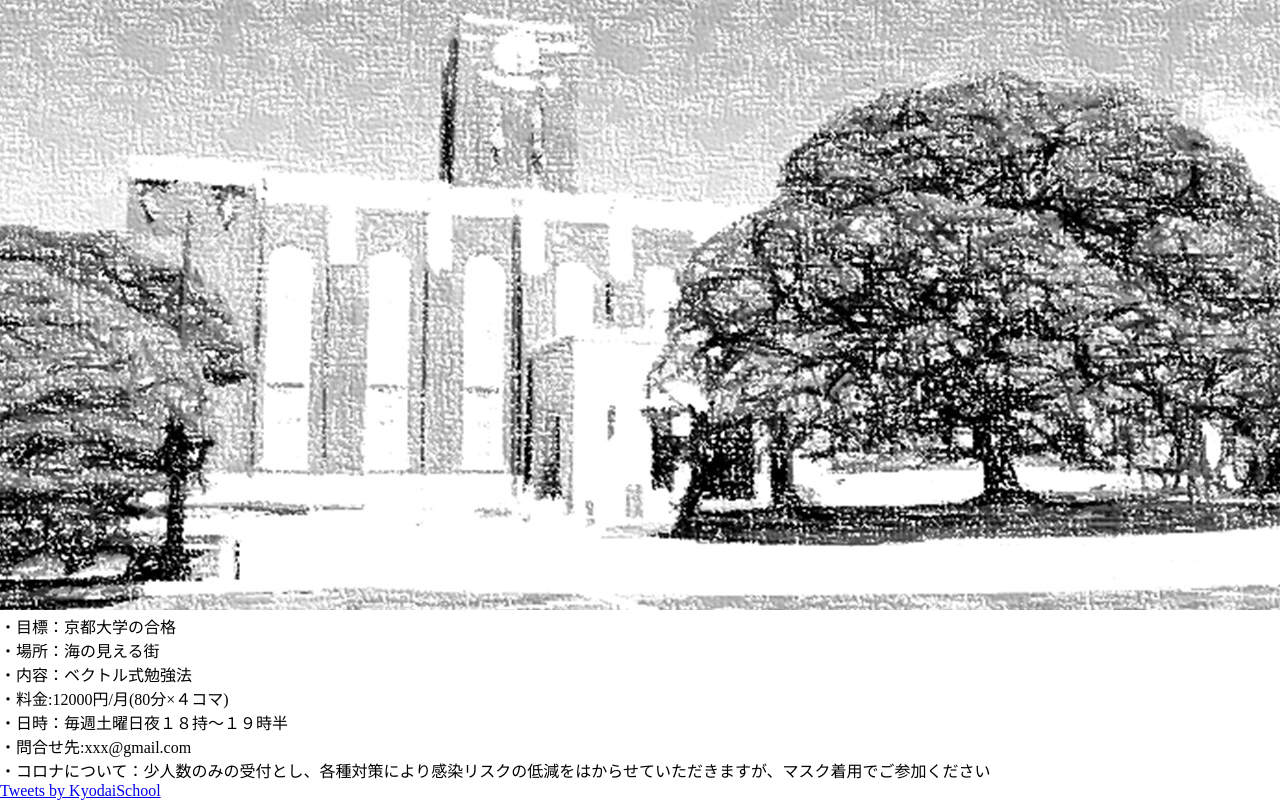
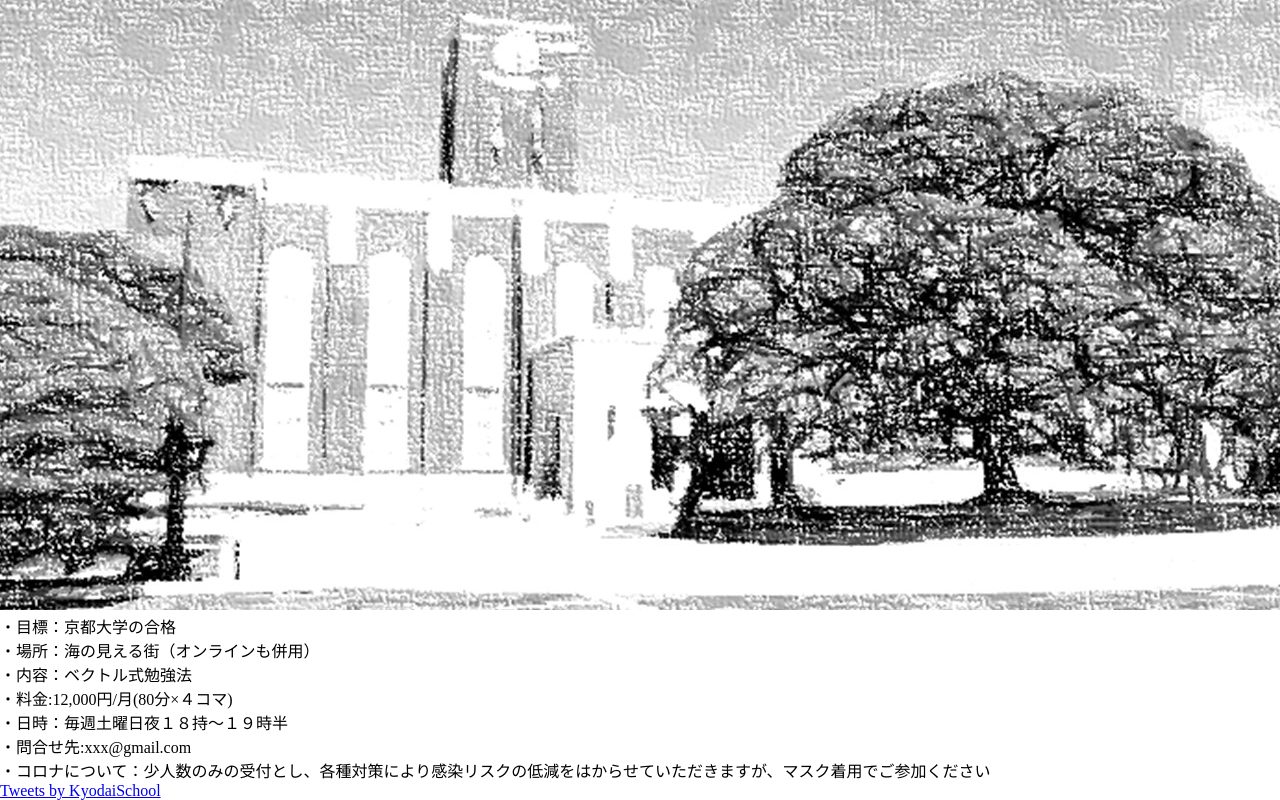
Before and after one commit to okamoto8907/Home, a plain HTML site: page index.html in a window 1280 px wide. Shown: the part 321-1121 px from the top of the page. Drawn offline with Linux system fonts and the light colour scheme.

Commit message:
Update index.html

```diff
--- a/index.html
+++ b/index.html
@@ -42,9 +42,9 @@
 
 
     <p>     ・目標：京都大学の合格</p>
-    <p>     ・場所：海の見える街</p>
+    <p>     ・場所：海の見える街（オンラインも併用）</p>
     <p>     ・内容：ベクトル式勉強法</p>
-    <p>     ・料金:12000円/月(80分×４コマ)</p>
+    <p>     ・料金:12,000円/月(80分×４コマ)</p>
     <p>     ・日時：毎週土曜日夜１８持〜１９時半</p>
     <p>     ・問合せ先:xxx@gmail.com</p>
     <p>     ・コロナについて：少人数のみの受付とし、各種対策により感染リスクの低減をはからせていただきますが、マスク着用でご参加ください</p>
```
